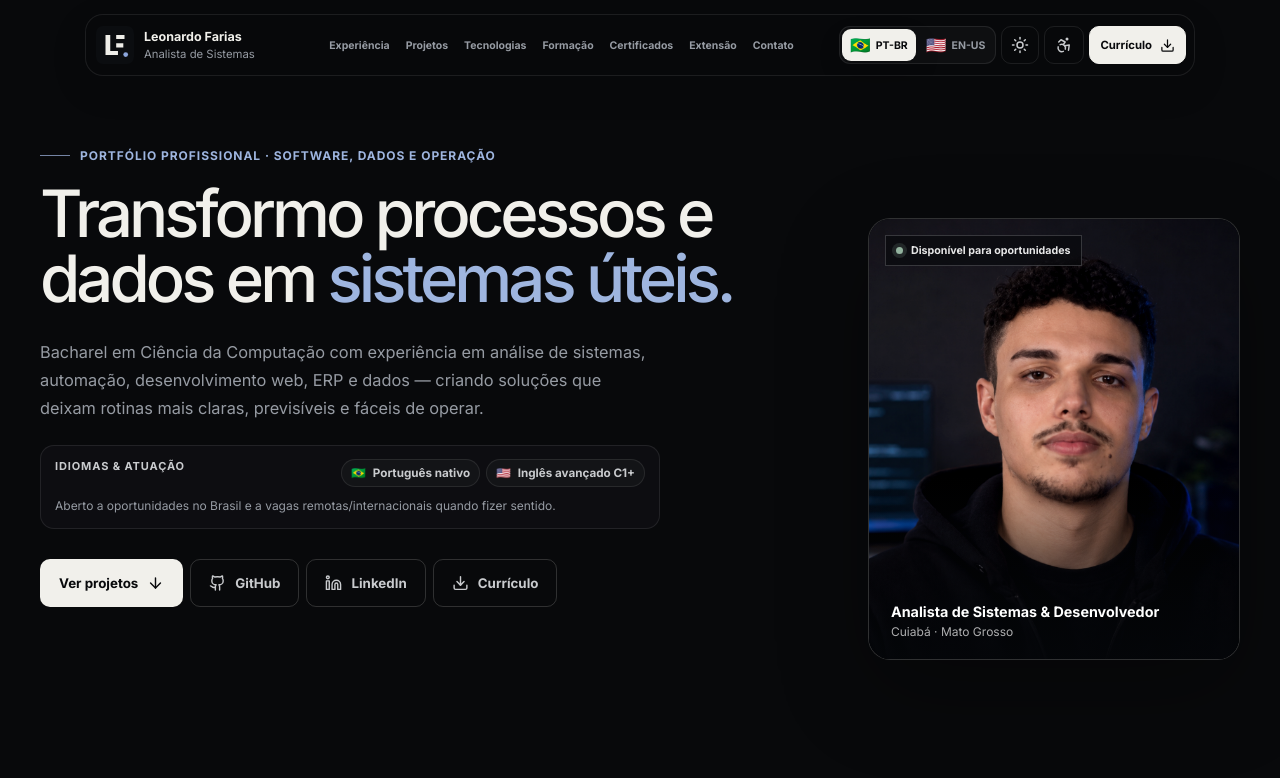
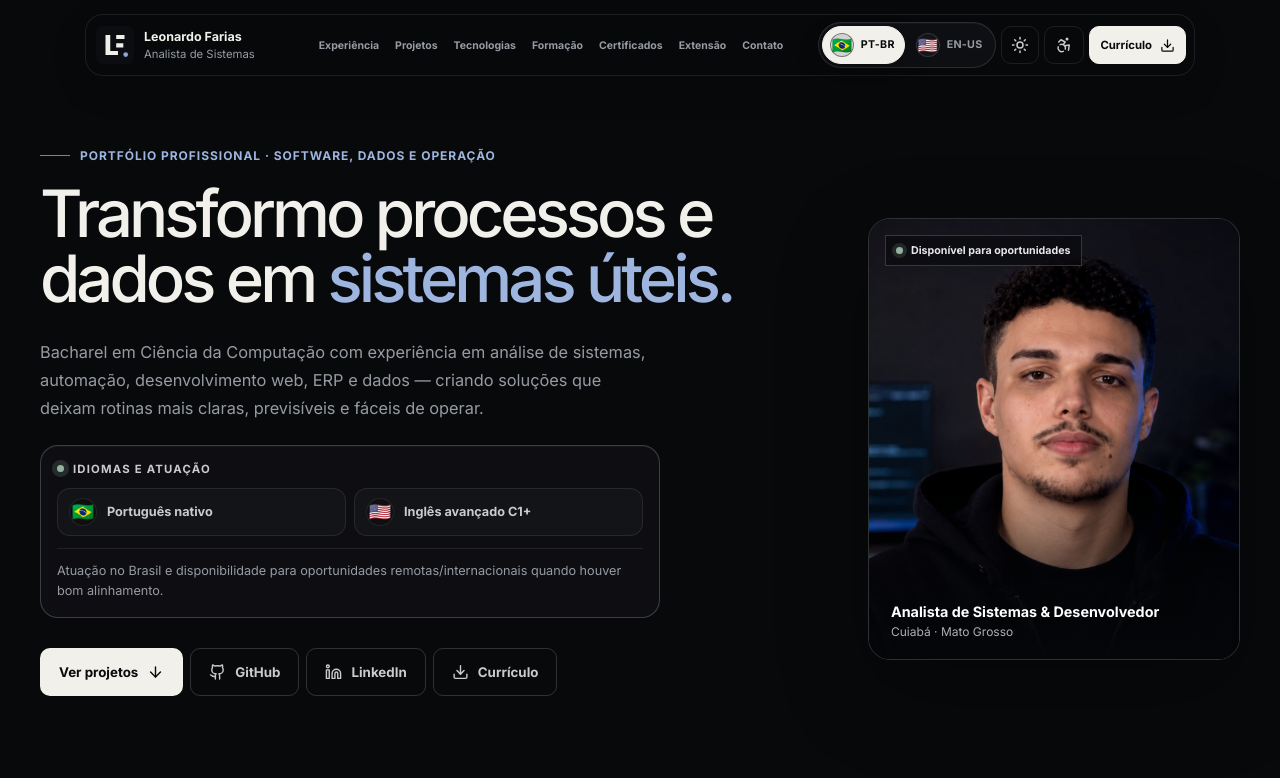
Before and after one commit to DevOPhost/portfolio, a React (Vite) app: page / in a window 1280 px wide. Shown: the top 778 px of the page. Built offline with nearby package versions, Linux system fonts and the light colour scheme.

Commit message:
Polish language selector and hero language card

```diff
--- a/src/App.tsx
+++ b/src/App.tsx
@@ -78,12 +78,15 @@ function App() {
               <p>{copy.hero.description}</p>
               <div className="hero-language-card" aria-label={copy.hero.languageCard.label}>
                 <strong>{copy.hero.languageCard.label}</strong>
-                <div>
+                <div className="hero-language-card__items">
                   {copy.hero.languageCard.items.map(([flag, label]) => (
-                    <span key={label}><b aria-hidden="true">{flag}</b>{label}</span>
+                    <span className="hero-language-card__item" key={label}>
+                      <b aria-hidden="true">{flag}</b>
+                      <em>{label}</em>
+                    </span>
                   ))}
                 </div>
-                <small>{copy.hero.languageCard.note}</small>
+                <p>{copy.hero.languageCard.note}</p>
               </div>
               <div className="hero-actions">
                 <a className="button button--solid" href="#projetos">{copy.hero.actions.projects} <ArrowDown /></a>
--- a/src/components/SiteChrome.tsx
+++ b/src/components/SiteChrome.tsx
@@ -158,20 +158,28 @@ function LanguageSwitcher({
 }) {
   return (
     <div className="language-switcher" role="group" aria-label={labels.aria}>
-      <span>{labels.label}</span>
-      {languageOptions.map((option) => (
+      <span className="language-switcher__label">{labels.label}</span>
+      <div className="language-switcher__options">
+        {languageOptions.map((option) => {
+          const languageLabel = option.code === "pt" ? labels.pt : labels.en;
+          return (
             <button
               key={option.code}
               type="button"
               aria-pressed={language === option.code}
-          aria-label={option.code === "pt" ? labels.pt : labels.en}
+              aria-label={`${languageLabel} - ${option.short}`}
+              title={`${languageLabel} - ${option.short}`}
               onClick={() => onLanguageChange(option.code)}
             >
-          <span aria-hidden="true">{option.flag}</span>
+              <span className="language-switcher__flag" aria-hidden="true">{option.flag}</span>
+              <span className="language-switcher__copy">
                 <strong>{option.short}</strong>
-          <small>{option.code === "pt" ? labels.pt : labels.en}</small>
+                <small>{languageLabel}</small>
+              </span>
             </button>
-      ))}
+          );
+        })}
+      </div>
     </div>
   );
 }
--- a/src/i18n.ts
+++ b/src/i18n.ts
@@ -89,12 +89,12 @@ export const content = {
         resume: "Currículo"
       },
       languageCard: {
-        label: "Idiomas & atuação",
+        label: "Idiomas e atuação",
         items: [
           ["🇧🇷", "Português nativo"],
           ["🇺🇸", "Inglês avançado C1+"]
         ] as const,
-        note: "Aberto a oportunidades no Brasil e a vagas remotas/internacionais quando fizer sentido."
+        note: "Atuação no Brasil e disponibilidade para oportunidades remotas/internacionais quando houver bom alinhamento."
       },
       summary: [
         ["Atuação", "Analista de Sistemas"],
@@ -347,12 +347,12 @@ export const content = {
         resume: "Resume"
       },
       languageCard: {
-        label: "Languages & work scope",
+        label: "Languages and work scope",
         items: [
           ["🇧🇷", "Native Portuguese"],
           ["🇺🇸", "Advanced English C1+"]
         ] as const,
-        note: "Open to opportunities in Brazil and remote/international roles when there is a strong fit."
+        note: "Available in Brazil and for remote/international opportunities when there is a strong fit."
       },
       summary: [
         ["Role", "Systems Analyst"],
--- a/src/styles.css
+++ b/src/styles.css
@@ -3558,6 +3558,246 @@ body {
     margin-top: 22px;
   }
 }
+/* Language selector and hero language polish */
+
+.language-switcher {
+  gap: 6px;
+  padding: 3px;
+  border-color: color-mix(in srgb, var(--line-strong), transparent 24%);
+  border-radius: 999px;
+  background: color-mix(in srgb, var(--surface), transparent 9%);
+  box-shadow: inset 0 1px 0 rgba(255, 255, 255, 0.03);
+}
+
+.language-switcher__label {
+  padding: 0 5px 0 8px;
+  color: var(--faint);
+  font-size: 0.58rem;
+  font-weight: 800;
+  letter-spacing: 0.12em;
+  line-height: 1;
+  text-transform: uppercase;
+}
+
+.language-switcher__options {
+  display: inline-flex;
+  align-items: center;
+  gap: 3px;
+}
+
+.language-switcher button {
+  min-height: 38px;
+  gap: 7px;
+  padding: 0 10px 0 7px;
+  border: 1px solid transparent;
+  border-radius: 999px;
+  line-height: 1;
+}
+
+.language-switcher button:hover {
+  transform: translateY(-1px);
+  color: var(--text);
+  border-color: var(--line-strong);
+  background: color-mix(in srgb, var(--surface-raised), transparent 20%);
+}
+
+.language-switcher button[aria-pressed="true"] {
+  color: var(--bg);
+  border-color: var(--text);
+  background: var(--text);
+  box-shadow: 0 12px 28px rgba(0, 0, 0, 0.18);
+}
+
+.language-switcher__flag {
+  width: 24px;
+  height: 24px;
+  display: grid;
+  place-items: center;
+  border: 1px solid color-mix(in srgb, var(--line-strong), transparent 18%);
+  border-radius: 50%;
+  background: color-mix(in srgb, var(--surface-raised), transparent 25%);
+  font-size: 0.98rem;
+  line-height: 1;
+  transition:
+    transform 0.36s var(--ease-premium),
+    background 0.36s var(--ease-premium),
+    border-color 0.36s var(--ease-premium);
+}
+
+.language-switcher button:hover .language-switcher__flag {
+  transform: translateY(-1px) scale(1.04);
+}
+
+.language-switcher button[aria-pressed="true"] .language-switcher__flag {
+  border-color: color-mix(in srgb, var(--bg), transparent 55%);
+  background: color-mix(in srgb, var(--bg), transparent 88%);
+}
+
+.language-switcher__copy {
+  display: flex;
+  flex-direction: column;
+  align-items: flex-start;
+  min-width: 0;
+}
+
+.language-switcher button strong {
+  font-size: 0.64rem;
+  font-weight: 850;
+  letter-spacing: 0.025em;
+}
+
+.language-switcher .language-switcher__copy small {
+  display: block;
+  margin-top: 3px;
+  color: currentColor;
+  font-size: 0.55rem;
+  font-weight: 700;
+  letter-spacing: 0.01em;
+  opacity: 0.62;
+}
+
+.hero-language-card {
+  width: min(100%, 620px);
+  grid-template-columns: 1fr;
+  gap: 12px;
+  padding: 16px;
+  border-color: color-mix(in srgb, var(--accent) 18%, var(--line));
+  border-radius: 18px;
+  background: color-mix(in srgb, var(--surface), transparent 18%);
+  box-shadow: inset 0 1px 0 rgba(255, 255, 255, 0.035);
+}
+
+.hero-language-card > strong {
+  display: flex;
+  align-items: center;
+  gap: 9px;
+  color: var(--text-soft);
+  font-size: 0.68rem;
+  font-weight: 820;
+  letter-spacing: 0.105em;
+}
+
+.hero-language-card > strong::before {
+  content: "";
+  width: 7px;
+  height: 7px;
+  border-radius: 50%;
+  background: var(--success);
+  box-shadow: 0 0 0 5px color-mix(in srgb, var(--success) 18%, transparent);
+}
+
+.hero-language-card > .hero-language-card__items {
+  display: grid;
+  grid-template-columns: repeat(2, minmax(0, 1fr));
+  gap: 8px;
+  justify-content: stretch;
+}
+
+.hero-language-card .hero-language-card__item {
+  width: auto;
+  min-height: 46px;
+  display: flex;
+  align-items: center;
+  gap: 10px;
+  padding: 9px 11px;
+  color: var(--text-soft);
+  border: 1px solid var(--line);
+  border-radius: 13px;
+  background: color-mix(in srgb, var(--surface-raised), transparent 38%);
+  font-size: 0.76rem;
+  font-weight: 760;
+}
+
+.hero-language-card .hero-language-card__item b {
+  width: 28px;
+  height: 28px;
+  display: grid;
+  place-items: center;
+  border: 1px solid var(--line);
+  border-radius: 50%;
+  background: color-mix(in srgb, var(--bg), transparent 55%);
+  font-size: 1.08rem;
+  line-height: 1;
+}
+
+.hero-language-card .hero-language-card__item em {
+  min-width: 0;
+  font-style: normal;
+  line-height: 1.35;
+}
+
+.hero-language-card p {
+  margin: 0;
+  padding-top: 12px;
+  color: var(--muted);
+  border-top: 1px solid var(--line);
+  font-size: 0.76rem;
+  line-height: 1.58;
+}
+
+@media (max-width: 1320px) {
+  .language-switcher .language-switcher__copy small {
+    display: none;
+  }
+
+  .language-switcher button {
+    padding-right: 9px;
+  }
+}
+
+@media (max-width: 1120px) {
+  .language-switcher {
+    gap: 3px;
+  }
+
+  .language-switcher__label {
+    display: none;
+  }
+}
+
+@media (max-width: 600px) {
+  .brand {
+    gap: 0;
+  }
+
+  .brand > span {
+    display: none;
+  }
+
+  .language-switcher {
+    min-height: 38px;
+    padding: 2px;
+  }
+
+  .language-switcher button {
+    min-height: 34px;
+    gap: 5px;
+    padding: 0 7px 0 5px;
+  }
+
+  .language-switcher__flag {
+    width: 21px;
+    height: 21px;
+    font-size: 0.86rem;
+  }
+
+  .language-switcher button strong {
+    font-size: 0.58rem;
+  }
+
+  .hero-language-card {
+    gap: 10px;
+    padding: 14px;
+  }
+
+  .hero-language-card > .hero-language-card__items {
+    grid-template-columns: 1fr;
+  }
+
+  .hero-language-card .hero-language-card__item {
+    width: 100%;
+  }
+}
 @media print {
   .topbar,
   .hero-actions,
```
Lines whose indentation alone changed are shown as unchanged.
